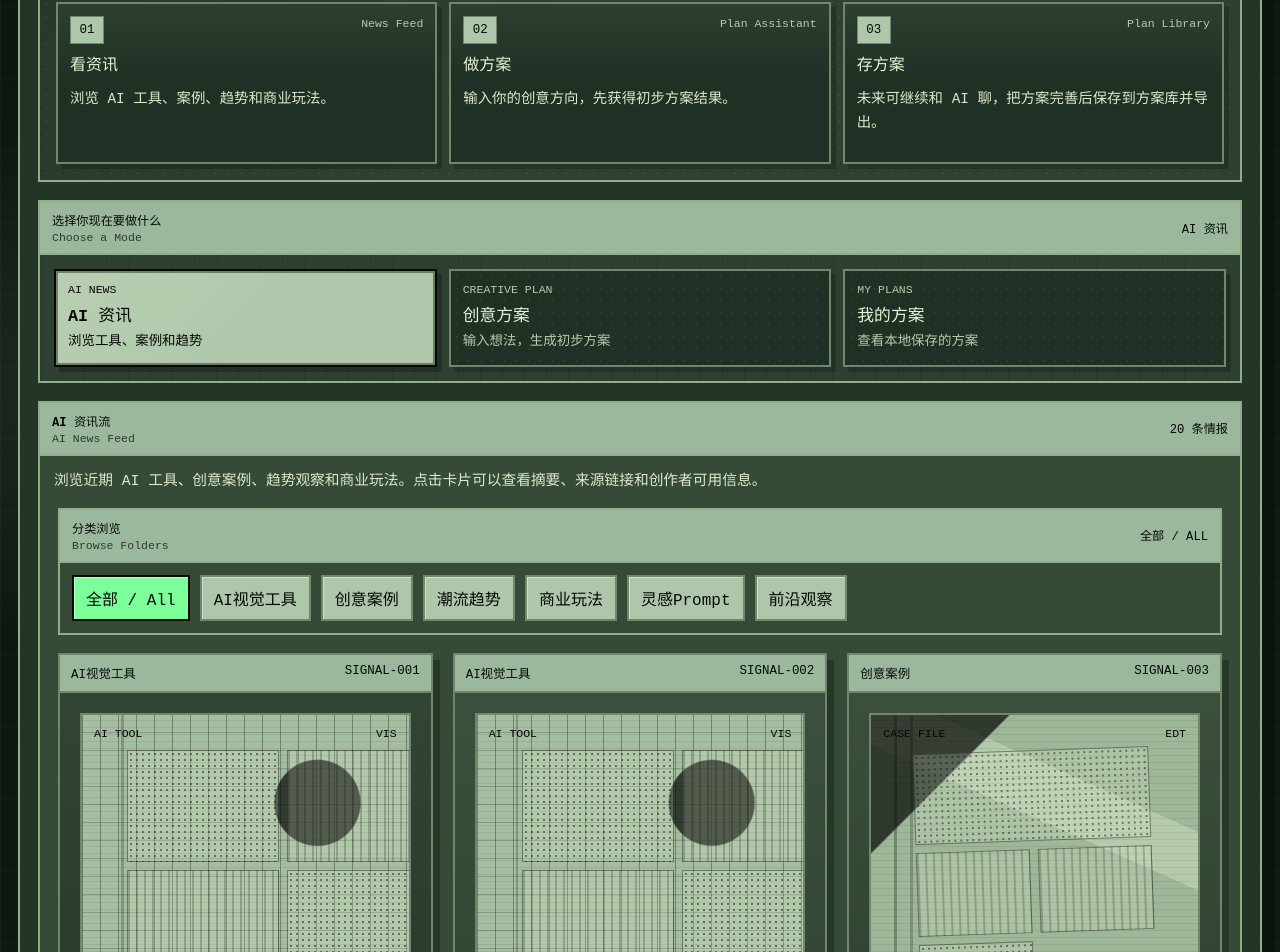
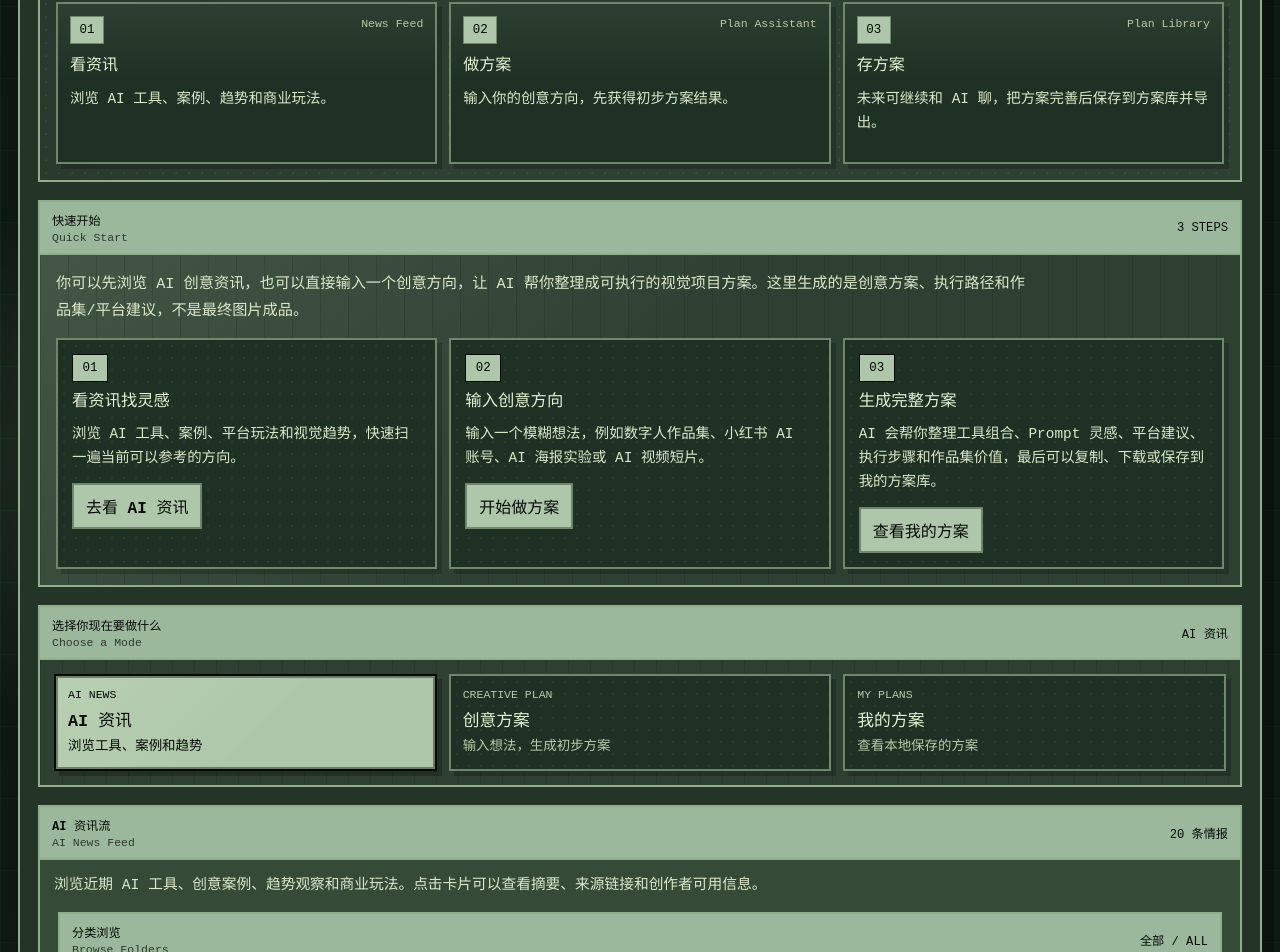
Before and after one commit to Xianliangzi/ai-creative-radar, a React (Vite) app: page / in a window 1280 px wide. Shown: the part 1217-2169 px from the top of the page. Built offline with nearby package versions, Linux system fonts and the light colour scheme.

Commit message:
Add quick start onboarding

```diff
--- a/src/App.jsx
+++ b/src/App.jsx
@@ -757,6 +757,47 @@ function App() {
 
         <QuickGuide />
 
+        <section className="quick-start" aria-labelledby="quick-start-title">
+          <div className="section-title">
+            <span>
+              <strong id="quick-start-title">快速开始</strong>
+              <small>Quick Start</small>
+            </span>
+            <span>3 steps</span>
+          </div>
+          <div className="quick-start-body">
+            <p>
+              你可以先浏览 AI 创意资讯，也可以直接输入一个创意方向，让 AI 帮你整理成可执行的视觉项目方案。这里生成的是创意方案、执行路径和作品集/平台建议，不是最终图片成品。
+            </p>
+            <div className="quick-start-steps">
+              <article>
+                <span>01</span>
+                <h3>看资讯找灵感</h3>
+                <p>浏览 AI 工具、案例、平台玩法和视觉趋势，快速扫一遍当前可以参考的方向。</p>
+                <button type="button" onClick={() => selectMode('news')}>
+                  去看 AI 资讯
+                </button>
+              </article>
+              <article>
+                <span>02</span>
+                <h3>输入创意方向</h3>
+                <p>输入一个模糊想法，例如数字人作品集、小红书 AI 账号、AI 海报实验或 AI 视频短片。</p>
+                <button type="button" onClick={() => selectMode('plan')}>
+                  开始做方案
+                </button>
+              </article>
+              <article>
+                <span>03</span>
+                <h3>生成完整方案</h3>
+                <p>AI 会帮你整理工具组合、Prompt 灵感、平台建议、执行步骤和作品集价值，最后可以复制、下载或保存到我的方案库。</p>
+                <button type="button" onClick={() => selectMode('library')}>
+                  查看我的方案
+                </button>
+              </article>
+            </div>
+          </div>
+        </section>
+
         <section className="mode-switcher" id="main-functions" aria-labelledby="mode-switcher-title">
           <div className="section-title">
             <span>
--- a/src/index.css
+++ b/src/index.css
@@ -790,6 +790,7 @@ h1 {
 .category-console,
 .generator-panel,
 .quick-guide,
+.quick-start,
 .mode-switcher,
 .matched-plan,
 .plan-consult,
@@ -996,6 +997,90 @@ h1 {
     #2e4032;
 }
 
+.quick-start {
+  overflow: hidden;
+  background:
+    linear-gradient(90deg, rgba(5, 8, 5, 0.12) 1px, transparent 1px) 0 0 / 28px 28px,
+    linear-gradient(135deg, rgba(174, 199, 170, 0.18), transparent 50%),
+    #2e4032;
+}
+
+.quick-start-body {
+  display: grid;
+  gap: 14px;
+  padding: 16px;
+}
+
+.quick-start-body > p {
+  max-width: 980px;
+  margin: 0;
+  color: #dce8ca;
+  font-size: 0.95rem;
+  line-height: 1.72;
+}
+
+.quick-start-steps {
+  display: grid;
+  grid-template-columns: repeat(3, minmax(0, 1fr));
+  gap: 12px;
+}
+
+.quick-start-steps article {
+  display: grid;
+  min-width: 0;
+  align-content: start;
+  gap: 9px;
+  padding: 14px;
+  border: 2px solid #6f876b;
+  background:
+    radial-gradient(circle, rgba(174, 199, 170, 0.08) 1px, transparent 1px) 0 0 / 12px 12px,
+    #1f3024;
+  box-shadow: 5px 5px 0 rgba(5, 8, 5, 0.22);
+}
+
+.quick-start-steps span {
+  display: inline-grid;
+  width: 36px;
+  height: 28px;
+  place-items: center;
+  border: 1px solid #050805;
+  color: #050805;
+  background: #aec7aa;
+  font-size: 0.78rem;
+}
+
+.quick-start-steps h3 {
+  margin: 0;
+  color: #e5f3d4;
+  font-size: 1.02rem;
+  line-height: 1.35;
+}
+
+.quick-start-steps p {
+  margin: 0;
+  color: #dce8ca;
+  font-size: 0.9rem;
+  line-height: 1.68;
+}
+
+.quick-start-steps button {
+  width: fit-content;
+  min-height: 40px;
+  margin-top: 4px;
+  border: 2px solid #6f876b;
+  color: #050805;
+  background: #aec7aa;
+  padding: 9px 12px;
+  font-family: inherit;
+  font-weight: 700;
+  cursor: pointer;
+}
+
+.quick-start-steps button:hover {
+  border-color: #050805;
+  background: #7cff9b;
+}
+
 .guide-body {
   display: grid;
   gap: 14px;
@@ -3002,6 +3087,7 @@ h1 {
   .hero-status-grid,
   .primary-actions,
   .primary-actions.three-actions,
+  .quick-start-steps,
   .mode-tabs,
   .todays-content {
     grid-template-columns: 1fr;
@@ -3024,6 +3110,7 @@ h1 {
   .category-console,
   .generator-panel,
   .quick-guide,
+  .quick-start,
   .mode-switcher,
   .matched-plan,
   .plan-consult,
@@ -3235,6 +3322,7 @@ h1 {
   .visual-panel-inner,
   .todays-signal,
   .quick-guide,
+  .quick-start,
   .mode-switcher,
   .plan-consult,
   .feed-section,
@@ -3285,6 +3373,7 @@ h1 {
   }
 
   .plan-summary-grid > div,
+  .quick-start-steps article,
   .refine-record,
   .final-plan-card-head,
   .final-plan-grid section,
@@ -3300,6 +3389,7 @@ h1 {
   .detail-body > .signal-image-detail,
   .about-card,
   .profile-card,
+  .quick-start-steps article,
   .guide-card,
   .confidence-card,
   .prototype-note {
@@ -3307,6 +3397,7 @@ h1 {
   }
 
   .initial-plan-body,
+  .quick-start-body,
   .next-refine-body,
   .final-plan-card,
   .saved-plan-detail,
@@ -3317,6 +3408,8 @@ h1 {
   }
 
   .plan-summary-grid p,
+  .quick-start-body > p,
+  .quick-start-steps p,
   .plan-summary-grid li,
   .refine-record p,
   .final-plan-card-head p,
@@ -3364,6 +3457,7 @@ h1 {
   }
 
   .source-actions .source-button,
+  .quick-start-steps button,
   .final-plan-actions button,
   .saved-plan-actions button,
   .save-path-note button,
@@ -3465,6 +3559,7 @@ h1 {
   .category-console,
   .generator-panel,
   .quick-guide,
+  .quick-start,
   .mode-switcher,
   .matched-plan,
   .plan-consult,
@@ -3501,6 +3596,7 @@ h1 {
   }
 
   .generator-body,
+  .quick-start-body,
   .guide-body,
   .initial-plan-body,
   .future-grid,
```
